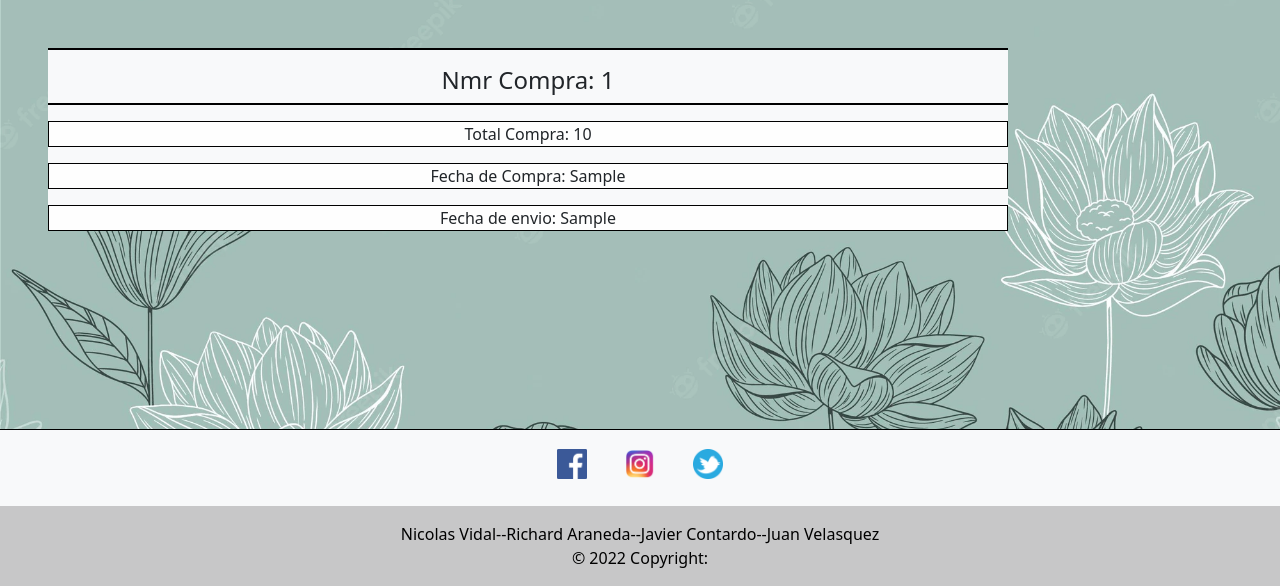
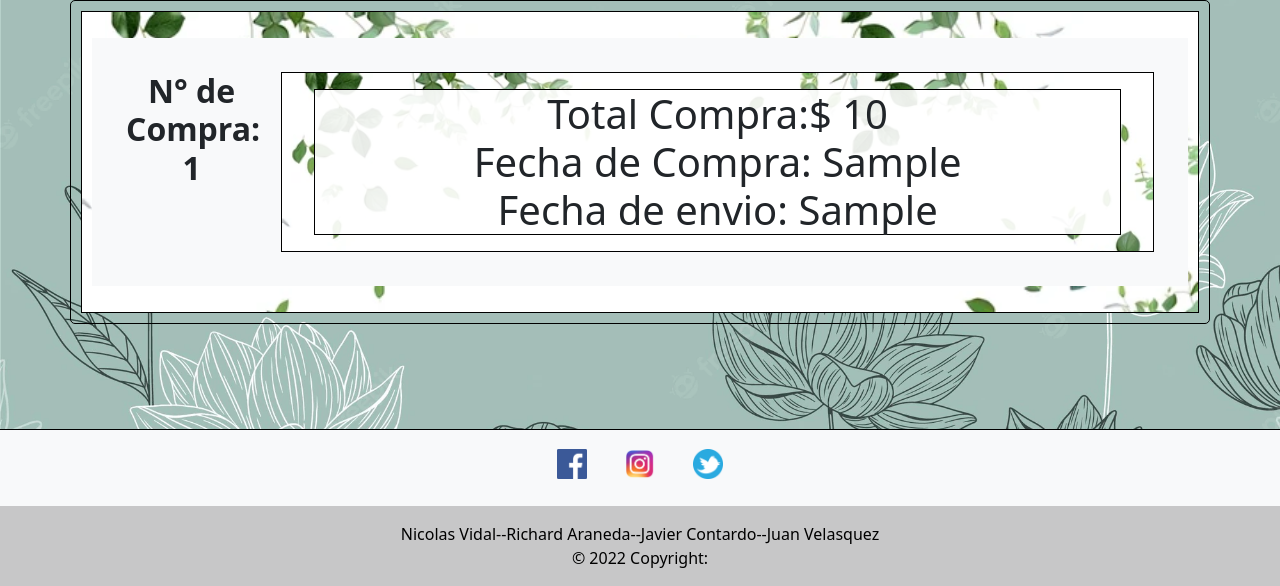
Before and after one commit to nicovidal/nicoovidal-Examen_Vidal-Contardo-Velasquez-Araneda-Seccion006D, a Django app: page /compras/ in a window 1280 px wide. Shown: the part 214-800 px from the top of the page. Run offline with Django 4.2, Linux system fonts and the light colour scheme; a user stored in the database is signed in; tables that the repository leaves empty hold one stand-in row (values such as "Sample post"); some libraries are stand-ins or nearby versions.

Commit message:
casi listo  compras!.

```diff
--- a/Kojo/static/kojo/css/compra.css
+++ b/Kojo/static/kojo/css/compra.css
@@ -29,6 +29,22 @@
     color: rgb(0, 0, 0);
     cursor: pointer;
     font-size: xx-large;
+}
+
+
+
+
+#cartas{
+    border-radius:5px;
+    border:black 1px solid;
+    border-width: 1px;
+    border-style: solid;
+}
+
+.galeria {
+    text-align: center;
+    margin: 20px 0px 20px 0px;
+    font-weight: 300;
 }
 
 .navbar-nav.navbar-center {
@@ -66,7 +82,7 @@
 
 
 footer {
-    position: absolute;
+    position:fixed;
     bottom: 0;
     width: 100%;
     border-top: 1px solid black;
--- a/Kojo/templates/kojo/compras.html
+++ b/Kojo/templates/kojo/compras.html
@@ -71,23 +71,46 @@
                 </nav>
         </header>
 
-        {% for elem in compras  %}
-            <div class="bg-light w-75 m-5 text-center">
-            <p class="text-center"><h4>Nmr Compra: {{elem.nmr_orden}}</h4></p>
-            <p>Total Compra: {{elem.total}}</p>
-            <p>Fecha de Compra: {{elem.fch_compra}}</p>
-            {% if elem.fch_entrega %}
-            <p>Fecha de envio: {{elem.fch_entrega}}</p>
-            {% else %}
-            <p>Fecha de envio: No Entregado Su Producto</p>
-            {% endif %}
+        {% for elem in compras %}
+        <h1 class="card-text">
+        <div class="container" id="cartas">
+            <div class="row">
+        <h1 class="card-text">
+        <div class="row">
+            <div class="row g-0 bg-light position-relative">
+                <div class="col-md-2 mb-md-0 p-md-4">
+                    <h2 class="card-title"><strong> N° de Compra: {{elem.nmr_orden}} </strong></h2>
+                </div>
+
+                <div class="col-md-10 p-4 ps-md-0">
+                        <h1 class="card-text">
+                            <p class="card-text">
+                                Total Compra:$ {{elem.total}} <br>
+                                Fecha de Compra: {{elem.fch_compra}} <br>
+                                {% if elem.fch_entrega %}
+                                Fecha de envio: {{elem.fch_entrega}} <br>
+                                {% else %}
+                                Fecha de envio: No Entregado Su Producto
+                                {% endif %}
+                            </p>
+                        </h1>
+                </div>
             </div>
-            {% endfor %}
+        </div>
+        </h1>
+        </div>
+        </div>
+        </h1>
+        {% endfor %}
         {% if messages %}
             {% for message in messages %}
                 <div class="alert {% if message.tags %}alert-{{ message.tags }}{% endif %}" role="alert">{{ message }}</div>
+
             {% endfor %}
         {% endif %}
+        <br>
+        <br>
+        <br>
 
         <!-- fin carrusel -->
     </section>
```
